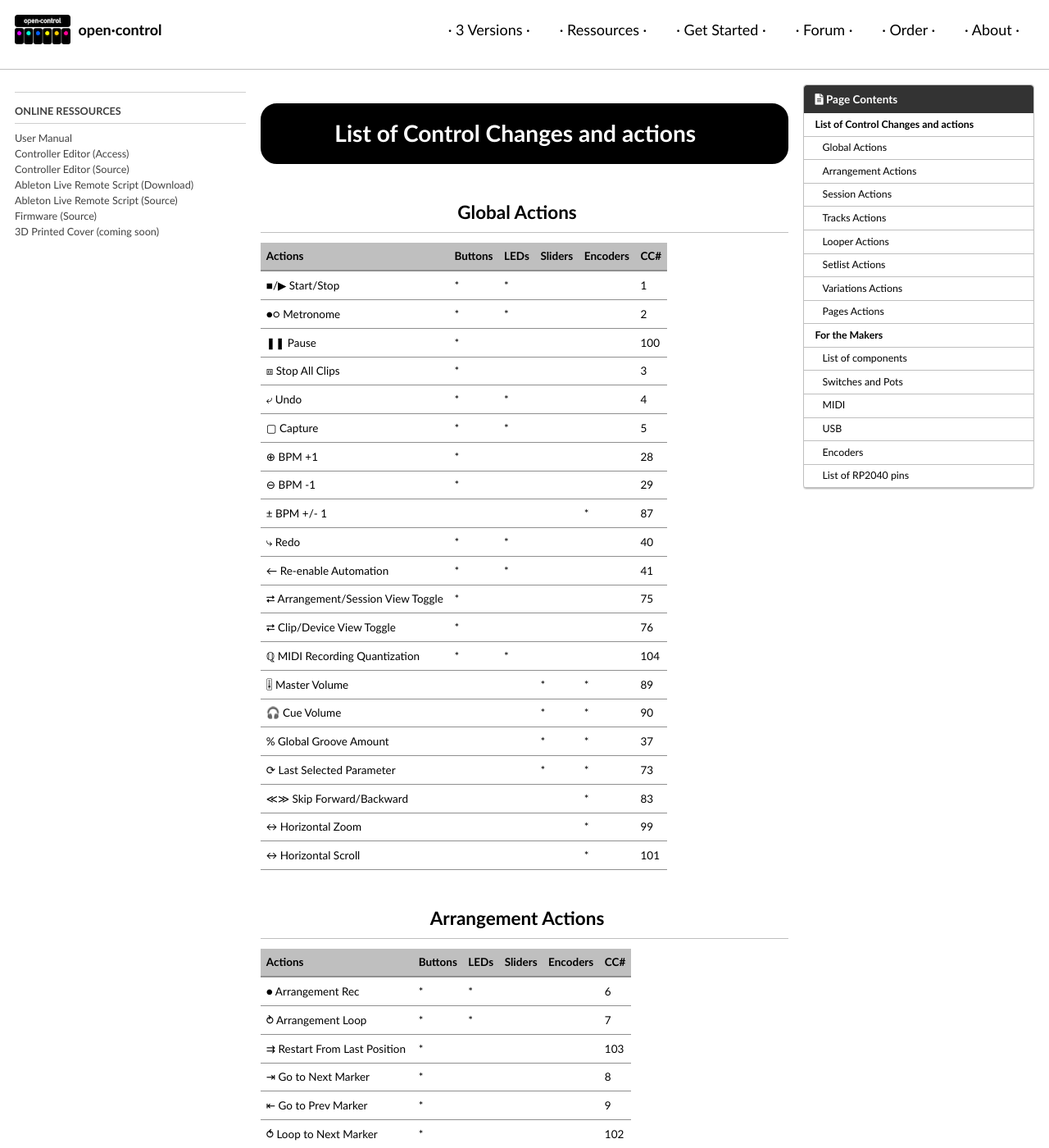
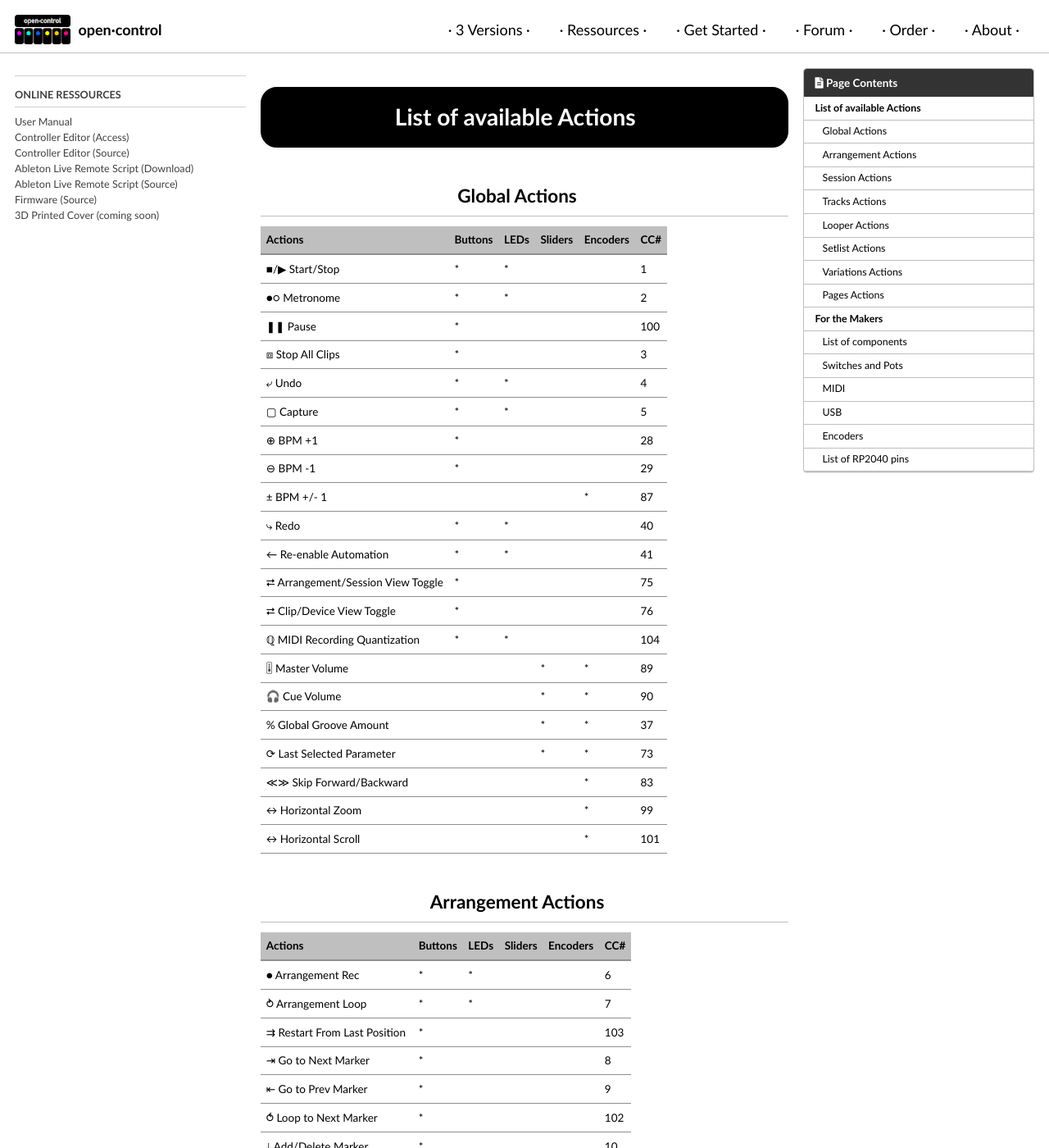
Before and after one commit to KBLiveSolutions/open.control, a Jekyll site: the page built from _pages/ressources.md, in a window 1280 px wide and 1400 px high. Shown: the whole window at 82% size. Built offline with Jekyll 4.4.1, drawn with Linux system fonts in a browser that asks for light colours; cached includes are drawn as plain includes; comment, search, counter and statistics services are not loaded.

Commit message:
various impovements

```diff
--- a/_pages/ressources.md
+++ b/_pages/ressources.md
@@ -7,13 +7,9 @@
 toc_label: "Page Contents"
 # toc_icon: "cog"
 ---
-<!-- # <span class="bis"> Videos</span> -->
+<a></a>
 
-<a id="available-actions"></a>
-
-
-
-# List of Control Changes and actions
+# List of available Actions {#available-actions}
 
 
 ## Global Actions
@@ -156,6 +152,7 @@
 | ↪ Next Page                       | *       |      |         |          |  57 |
 
 
+
 All CC messages are sent on Channel 16.
 
 
--- a/_sass/minimal-mistakes/_masthead.scss
+++ b/_sass/minimal-mistakes/_masthead.scss
@@ -13,7 +13,7 @@
   z-index: 20;
   width: 100%;
   background: white;  // set a color to hide content that may appear below masthead
-  height: 85px; // need a magic number here which may break in different viewports
+  height: 65px; // need a magic number here which may break in different viewports
 
   &__inner-wrap {
     @include clearfix;
--- a/_sass/minimal-mistakes/_page.scss
+++ b/_sass/minimal-mistakes/_page.scss
@@ -21,7 +21,7 @@
 
 body {
 
-  padding: 85px 0 0;  // padding-top equal to masthead height or greater
+  padding: 65px 0 0;  // padding-top equal to masthead height or greater
   display: -webkit-box;
   display: -ms-flexbox;
   display: flex;
```
Also changed, not shown: _pages/purchase.md (+1 -1 lines), index.html (+3 -5 lines).
